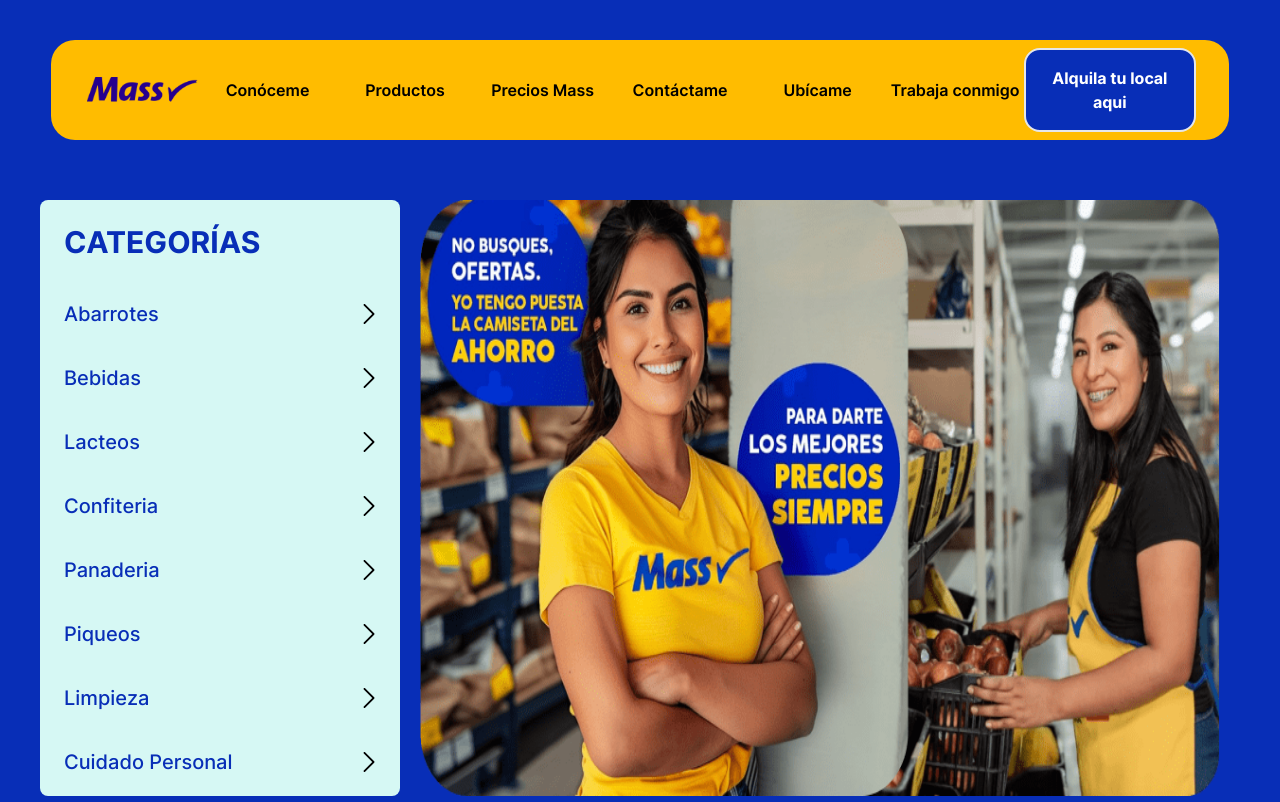
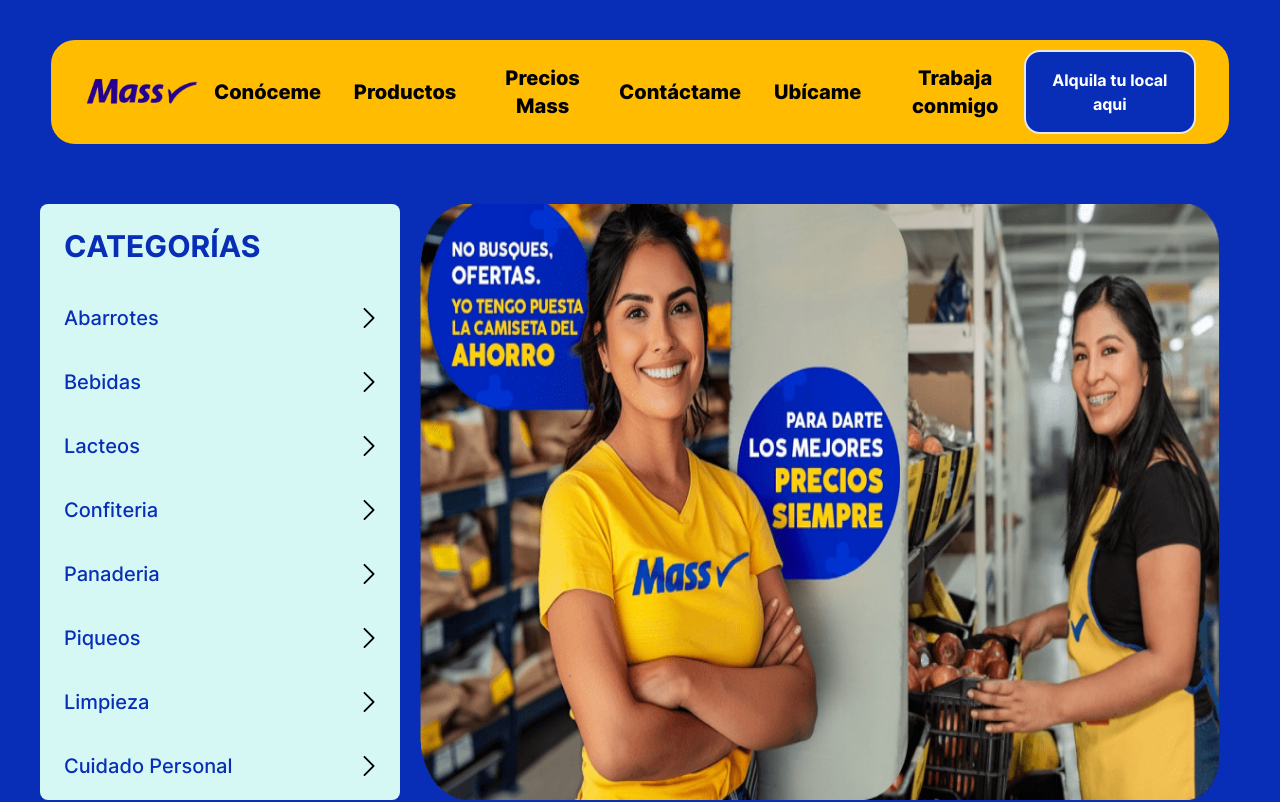
Before and after one commit to NewRenTL/webPageLandingMass, a React (Vite) app: page / in a window 1280 px wide. Shown: the top 802 px of the page. Built offline with nearby package versions, Linux system fonts and the light colour scheme.

Commit message:
fix(text bold TopBar)

```diff
--- a/src/layouts/TopBar.tsx
+++ b/src/layouts/TopBar.tsx
@@ -21,7 +21,7 @@
           {listValuesList.map((x: string, index: number) => (
             <div
               key={index}
-              className="px-1 py-4 w-[12%] font-semibold transition-all duration-300 cursor-pointer font-inter1 flex h-full hover:bg-yellow-300 items-center justify-center text-center rounded-lg"
+              className="px-1 py-4 w-[12%] text-xl font-extrabold transition-all duration-300 cursor-pointer font-inter1 flex h-full hover:bg-yellow-300 items-center justify-center text-center rounded-lg"
             >
               {x}
             </div>
```
